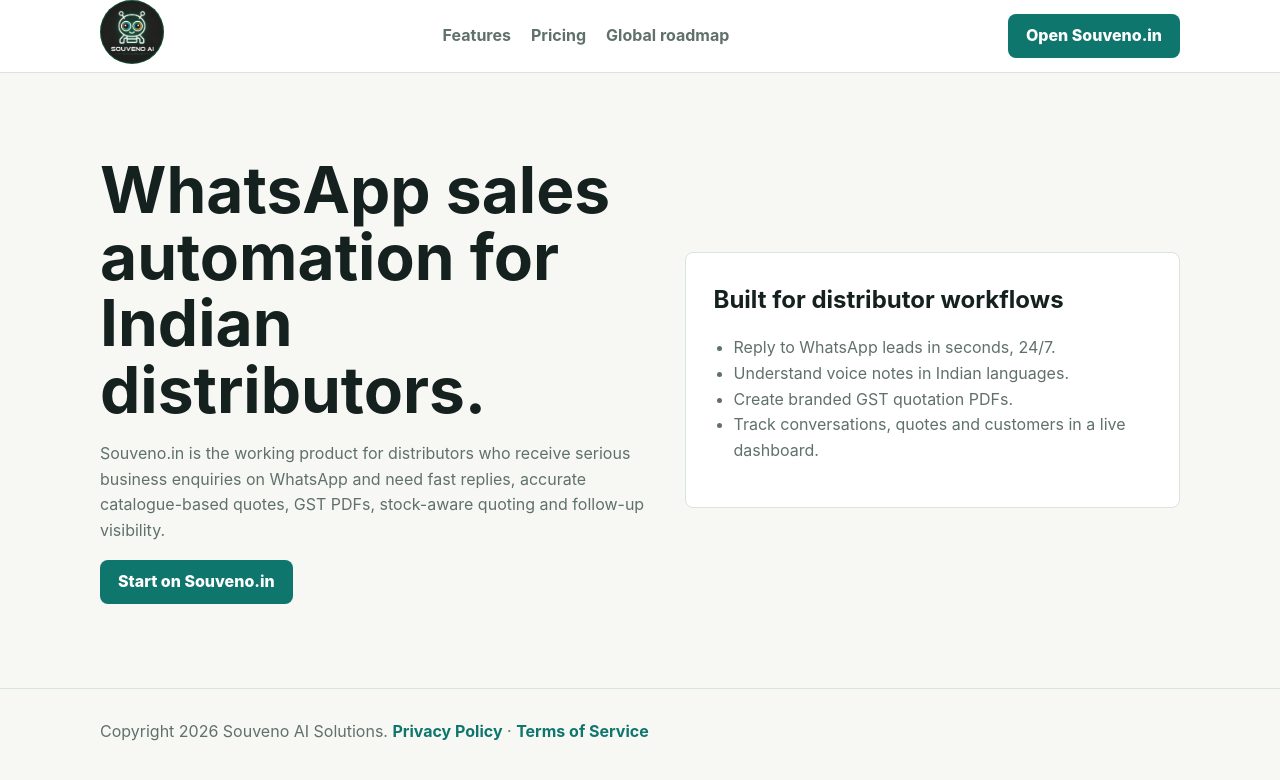
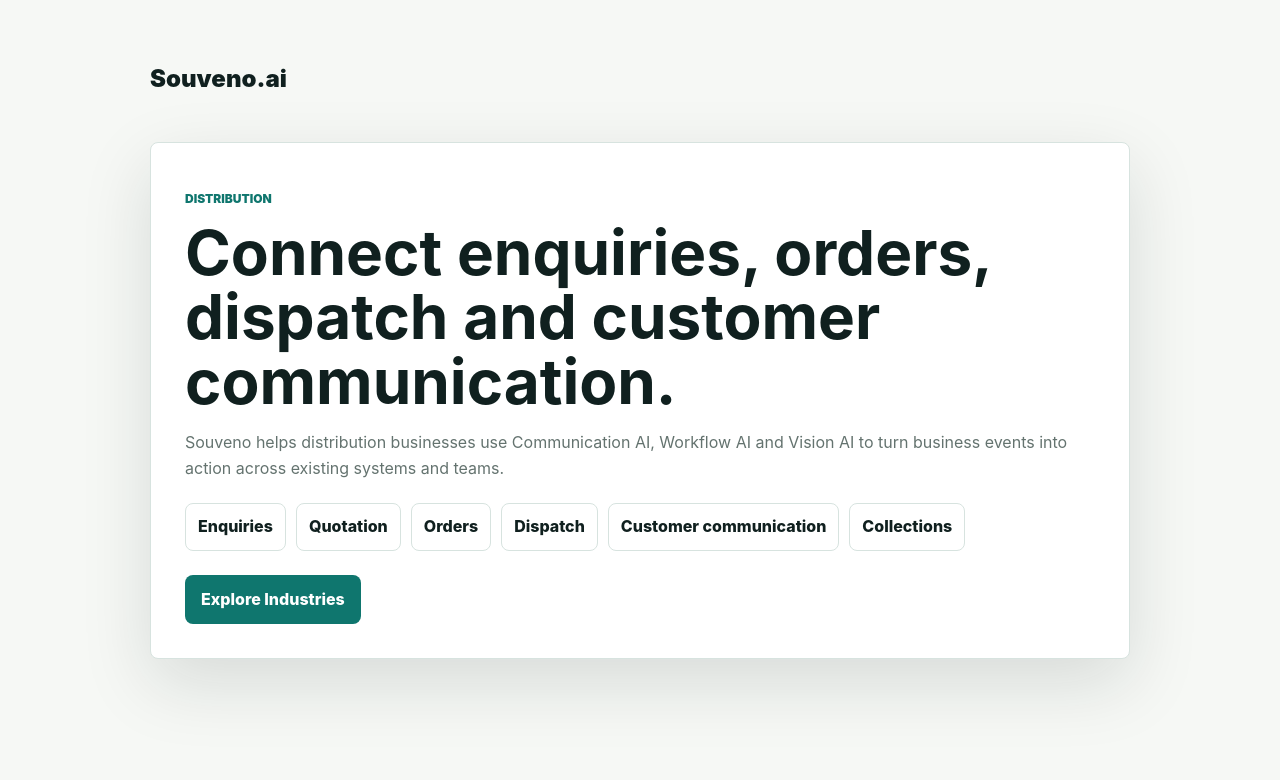
Before and after one commit to santoshdotai/souvenowebsitenew, a plain HTML site: page for-distributors/index.html in a window 1280 px wide. Drawn offline with Linux system fonts and the light colour scheme.

Commit message:
Update distributors page for platform positioning

```diff
--- a/for-distributors/index.html
+++ b/for-distributors/index.html
@@ -1,54 +1,4 @@
 <!DOCTYPE html>
 <html lang="en">
-<head>
-  <meta charset="UTF-8" />
-  <meta name="viewport" content="width=device-width, initial-scale=1.0" />
-  <title>For Distributors | Souveno AI</title>
-  <meta name="description" content="Souveno AI helps Indian distributors answer WhatsApp leads, create GST quotation PDFs, and manage sales follow-up." />
-  <link rel="canonical" href="https://www.souveno.ai/for-distributors" />
-  <style>
-    :root { --bg:#f7f8f4; --ink:#15211f; --muted:#60706b; --line:#d9e4df; --accent:#0f766e; --dark:#173331; --radius:8px; }
-    * { box-sizing:border-box; }
-    body { margin:0; font-family:Inter,ui-sans-serif,system-ui,-apple-system,BlinkMacSystemFont,"Segoe UI",sans-serif; color:var(--ink); background:var(--bg); line-height:1.6; }
-    a { color:inherit; text-decoration:none; }
-    .container { width:min(100% - 32px,1080px); margin-inline:auto; }
-    header { border-bottom:1px solid var(--line); background:#fff; }
-    nav { min-height:72px; display:flex; justify-content:space-between; align-items:center; gap:16px; }
-    .logo img { width:64px; height:64px; object-fit:cover; border-radius:999px; }
-    .links { display:flex; gap:20px; color:var(--muted); font-weight:750; }
-    .btn { display:inline-flex; min-height:44px; align-items:center; justify-content:center; padding:0 18px; border-radius:var(--radius); background:var(--accent); color:#fff; font-weight:850; }
-    main { padding:84px 0; }
-    .hero { display:grid; grid-template-columns:1fr .9fr; gap:34px; align-items:center; }
-    h1 { margin:0 0 18px; font-size:clamp(2.4rem,5vw,4.4rem); line-height:1.04; }
-    h2 { margin:0 0 12px; }
-    p { color:var(--muted); }
-    .panel { padding:28px; background:#fff; border:1px solid var(--line); border-radius:var(--radius); }
-    ul { padding-left:20px; color:var(--muted); }
-    footer { padding:30px 0; color:var(--muted); border-top:1px solid var(--line); }
-    footer a { color:var(--accent); font-weight:750; }
-    @media(max-width:800px){ .links{display:none}.hero{grid-template-columns:1fr}.logo img{width:54px;height:54px} }
-  </style>
-</head>
-<body>
-  <header><nav class="container"><a class="logo" href="../index.html#top"><img src="../assets/souveno-robot-final.jpg" alt="Souveno AI logo" /></a><div class="links"><a href="../index.html#features">Features</a><a href="../pricing/">Pricing</a><a href="../index.html#global">Global roadmap</a></div><a class="btn" href="https://www.souveno.in/">Open Souveno.in</a></nav></header>
-  <main class="container">
-    <section class="hero">
-      <div>
-        <h1>WhatsApp sales automation for Indian distributors.</h1>
-        <p>Souveno.in is the working product for distributors who receive serious business enquiries on WhatsApp and need fast replies, accurate catalogue-based quotes, GST PDFs, stock-aware quoting and follow-up visibility.</p>
-        <a class="btn" href="https://www.souveno.in/">Start on Souveno.in</a>
-      </div>
-      <div class="panel">
-        <h2>Built for distributor workflows</h2>
-        <ul>
-          <li>Reply to WhatsApp leads in seconds, 24/7.</li>
-          <li>Understand voice notes in Indian languages.</li>
-          <li>Create branded GST quotation PDFs.</li>
-          <li>Track conversations, quotes and customers in a live dashboard.</li>
-        </ul>
-      </div>
-    </section>
-  </main>
-  <footer><div class="container">Copyright 2026 Souveno AI Solutions. <a href="../privacy/">Privacy Policy</a> · <a href="../terms/">Terms of Service</a></div></footer>
-</body>
-</html>
+<head><meta charset="UTF-8" /><meta name="viewport" content="width=device-width, initial-scale=1.0" /><title>Distribution Solutions | Souveno.ai</title><meta name="description" content="Souveno helps distributors connect enquiries, orders, dispatch, collections and customer communication through an intelligent business operating layer." /><meta http-equiv="refresh" content="10; url=/#industries" /><style>body{margin:0;font-family:Inter,system-ui,-apple-system,BlinkMacSystemFont,"Segoe UI",sans-serif;background:#f6f8f5;color:#10201f;line-height:1.6}.wrap{width:min(100% - 36px,980px);margin:auto;padding:60px 0}.brand{font-weight:950;font-size:24px;margin-bottom:44px}.card{background:#fff;border:1px solid #d7e3df;border-radius:8px;padding:34px;box-shadow:0 24px 70px rgba(12,31,34,.13)}.eyebrow{color:#0f766e;text-transform:uppercase;font-size:12px;font-weight:950}h1{font-size:clamp(36px,5vw,62px);line-height:1.04;margin:10px 0 14px}p{color:#64736f}.flow{display:flex;flex-wrap:wrap;gap:10px;margin-top:22px}.flow span{border:1px solid #d7e3df;border-radius:8px;padding:10px 12px;font-weight:800}a{display:inline-flex;margin-top:24px;border-radius:8px;background:#0f766e;color:white;text-decoration:none;font-weight:850;padding:12px 16px}</style></head>
+<body><main class="wrap"><div class="brand">Souveno.ai</div><section class="card"><p class="eyebrow">Distribution</p><h1>Connect enquiries, orders, dispatch and customer communication.</h1><p>Souveno helps distribution businesses use Communication AI, Workflow AI and Vision AI to turn business events into action across existing systems and teams.</p><div class="flow"><span>Enquiries</span><span>Quotation</span><span>Orders</span><span>Dispatch</span><span>Customer communication</span><span>Collections</span></div><a href="/#industries">Explore Industries</a></section></main></body></html>
```
